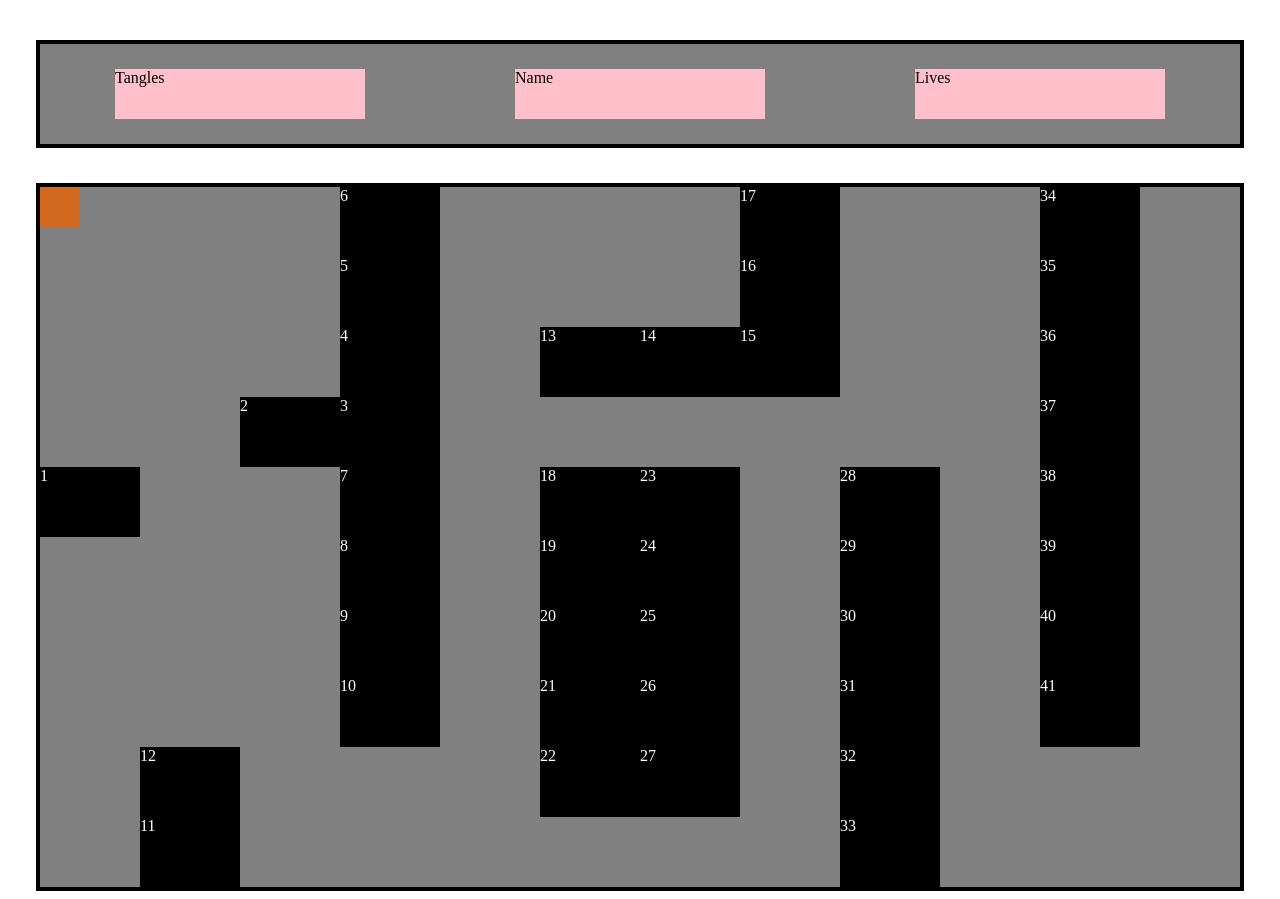
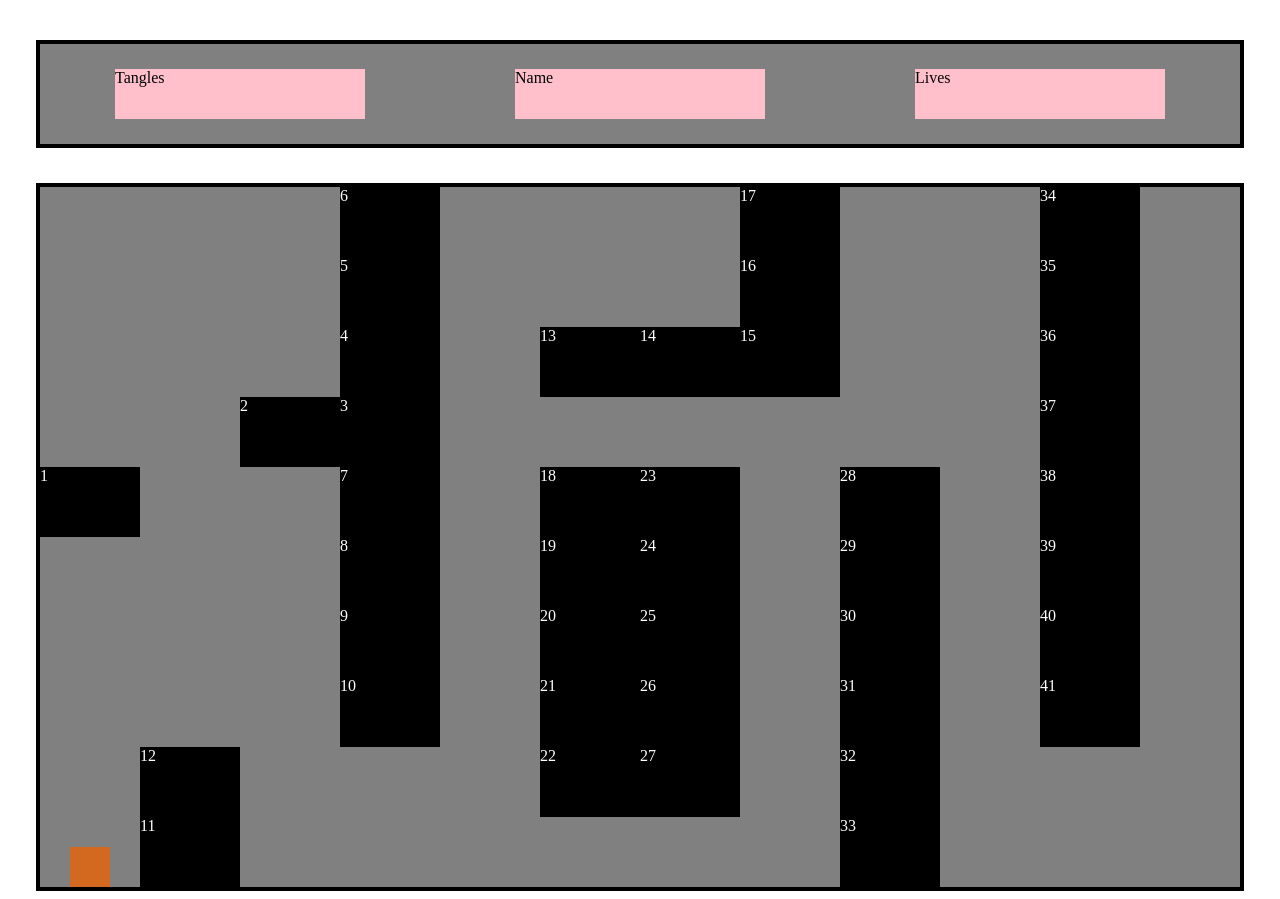
Before and after one commit to caarolbrown/Cat-otic, a plain HTML site: page main.html in a window 1280 px wide. Drawn offline with Linux system fonts and the light colour scheme.

Commit message:
Cat initial position

```diff
--- a/index.js
+++ b/index.js
@@ -1,7 +1,7 @@
 //Declaración de variables
 
 const board = document.getElementById('main-board');
-const cat = new Cat(50, 750)
+const cat = new Cat(30, 660)
 
 //Función constructora gato:
 
--- a/style.css
+++ b/style.css
@@ -273,6 +273,7 @@
 #cat {
     height: 40px;
     width: 40px;
+    position: absolute;
     background-color: chocolate;
 
 }
```
